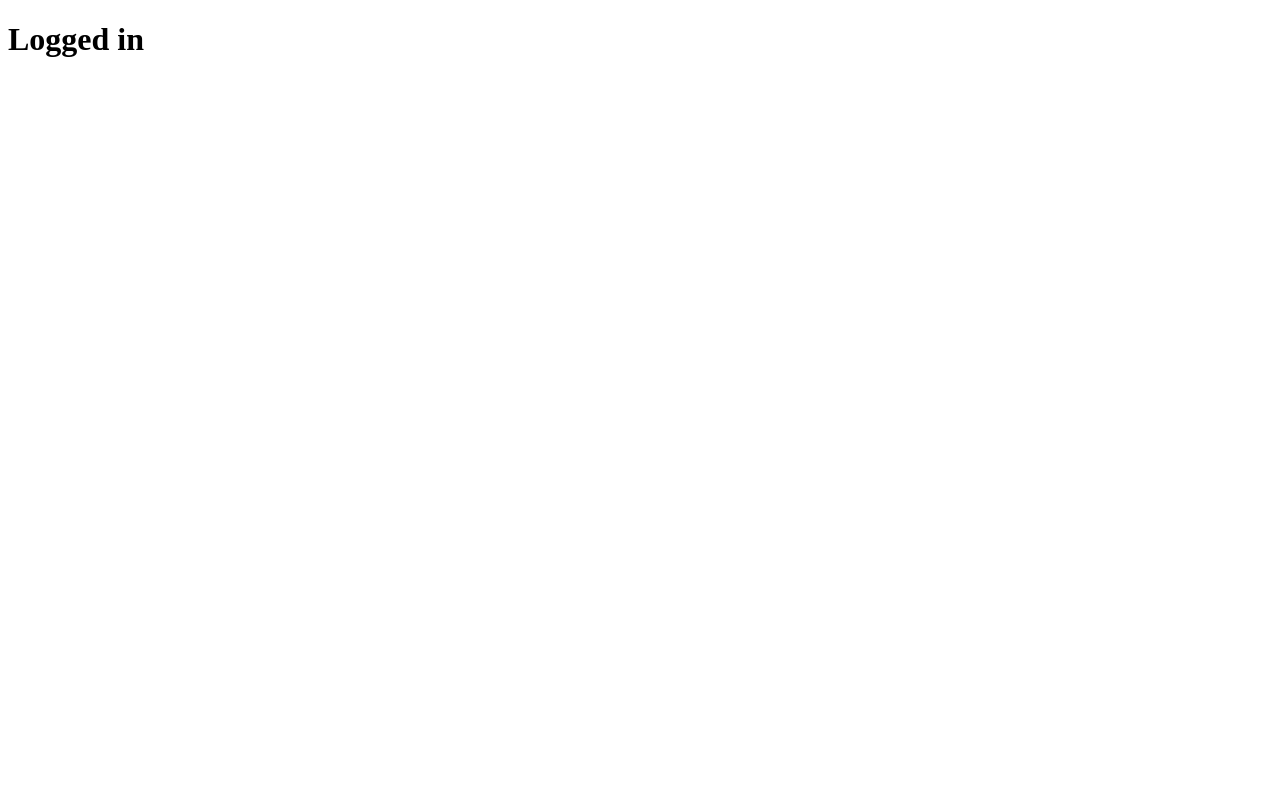
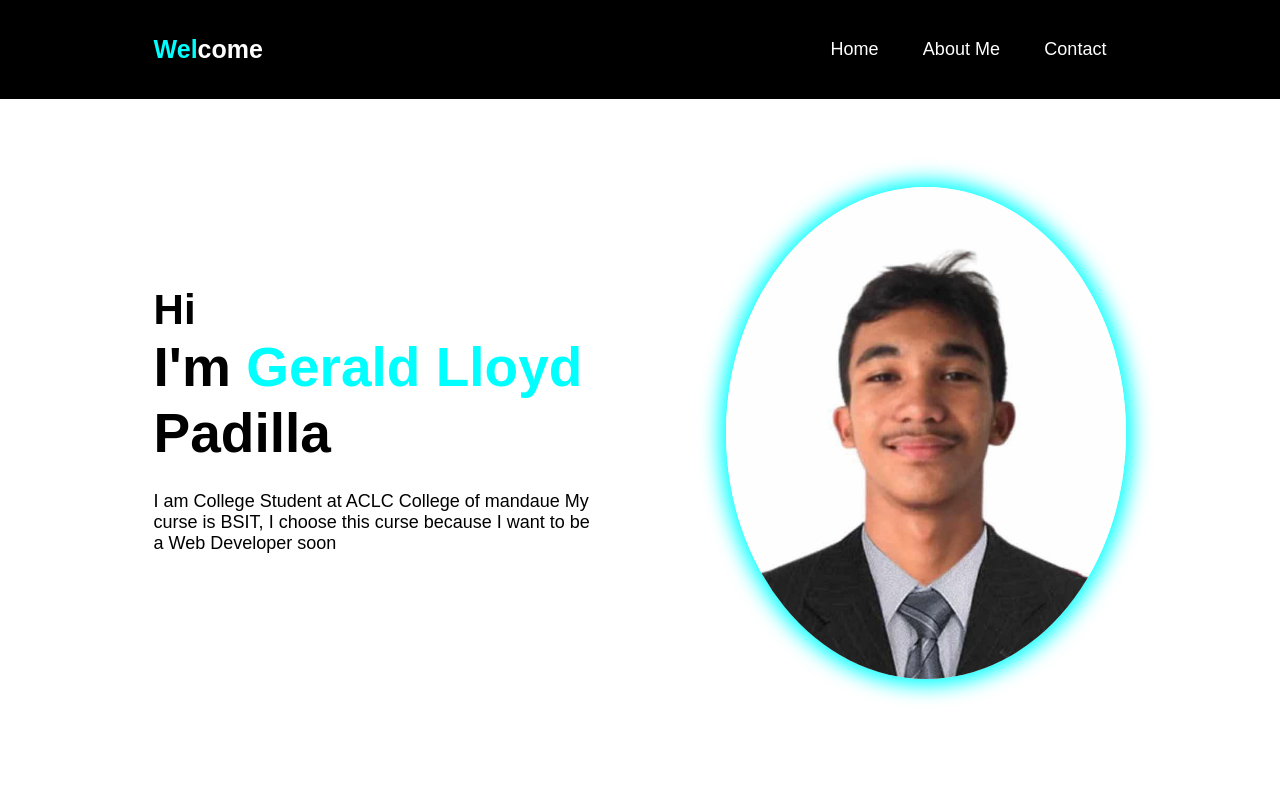
Before and after one commit to geraldlloyd02/Login-and-Register, a plain HTML site: page profile.html in a window 1280 px wide. Shown: the top 800 px of the page. Drawn offline with nearby package versions, Linux system fonts and the light colour scheme.

Commit message:
Update profile.html

```diff
--- a/profile.html
+++ b/profile.html
@@ -4,8 +4,41 @@
         <meta charset="UTF-8">
         <meta name="viewport" content="width=device-width, initial-scale=1.0">
         <title>document</title>
+        <link rel="stylesheet" href="profile.css">
+        <link href='https://unpkg.com/boxicons@2.1.4/css/boxicons.min.css' rel='stylesheet'>
     </head>
     <body>
-        <h1>Logged in</h1>
+        <header class="header">
+            <a href="#" class="logo"><span>Wel</span>come</a>
+
+            <nav class="navbar">
+                <a href="#" class="active">Home</a>
+                <a href="#">About Me</a>
+                <a href="#">Contact</a>
+            </nav>
+        </header>
+
+        <section class="home">
+            <div class="home-content">
+                <h3>Hi</h3>
+                <h1>I'm <span>Gerald Lloyd<br></span>Padilla</h1>
+                <p>I am College Student at ACLC College of mandaue My curse is BSIT, I choose this curse because I want to be a Web Developer soon </p>
+            </div>
+            <div class="img-box">
+                <img src="pic2 (2).png" alt="">
+            </div>
+        </section>
+
+        <section class="about">
+            <div class="about-img">
+                <img src="pic2 (2).png" alt="">
+            </div>
+
+            <div class="about-content">
+                <h2 class="heading">About <span>Me</span></h2>
+                <h3>Gerald Lloyd <span>Padilla</span></h3>
+                <p>I am 18 years old, I am the youngest of my family and I have one Brother and one Sister, I'm live in Purok Manga Gun-ob Lapu-Lapu City, I am College Student at ACLC College of mandaue My curse is BSIT, I choose this curse because I want to be a Web Developer soon </p>
+            </div>
+        </section>
     </body>
 </html>
```
